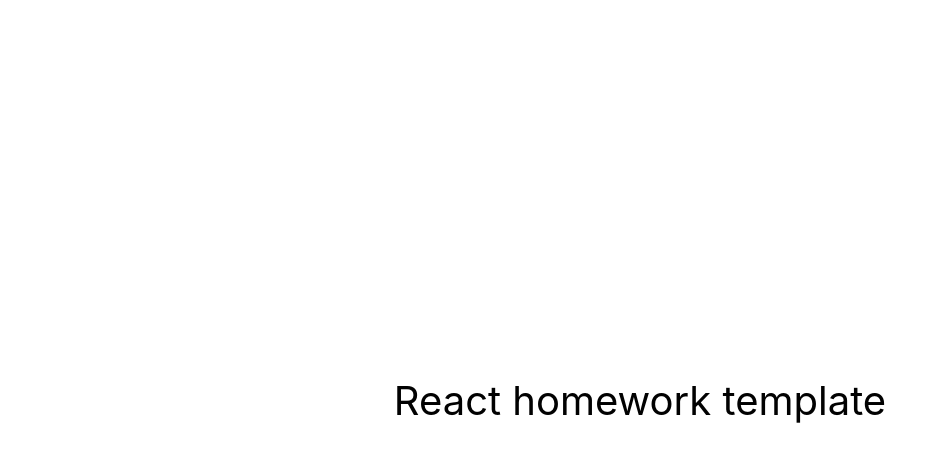
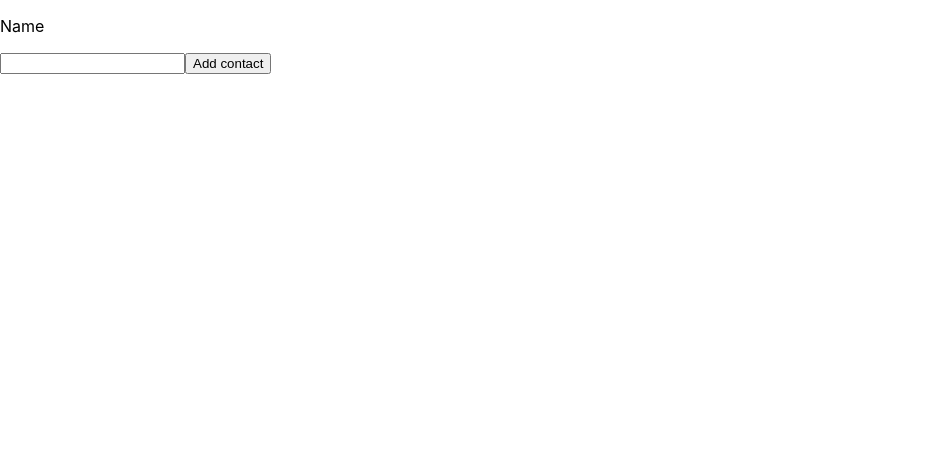
Before and after one commit to NataliiaSav/goit-react-hw-02-phonebook, a React (Create React App) app: page / in a window 1280 px wide. Shown: the top 462 px of the page, without its empty margins (0-947 px from the left). Built offline with nearby package versions, Linux system fonts and the light colour scheme.

Commit message:
add files

```diff
--- a/package.json
+++ b/package.json
@@ -1,8 +1,8 @@
 {
-  "name": "react-homework-template",
+  "name": "goit-react-hw-02-phonebook",
   "version": "0.1.0",
   "private": true,
-  "homepage": "https://goitacademy.github.io/react-homework-template/",
+  "homepage": "https://NataliiaSav.github.io/goit-react-hw-02-phonebook",
   "dependencies": {
     "@testing-library/jest-dom": "^5.16.3",
     "@testing-library/react": "^12.1.4",
--- a/src/components/App.jsx
+++ b/src/components/App.jsx
@@ -1,16 +1,7 @@
+import { ContactForm } from "./ContactForm/ContactForm"
+
 export const App = () => {
   return (
-    <div
-      style={{
-        height: '100vh',
-        display: 'flex',
-        justifyContent: 'center',
-        alignItems: 'center',
-        fontSize: 40,
-        color: '#010101'
-      }}
-    >
-      React homework template
-    </div>
+    <ContactForm/>
   );
 };
--- /dev/null
+++ b/src/components/ContactForm/ContactForm.jsx
@@ -0,0 +1,33 @@
+import React, { Component } from "react";
+export class ContactForm extends Component {
+    state = {
+  contacts: [],
+  name: ''
+    }
+
+    handleChange = event => {
+        const {name, value} = event.currentTarget
+        this.setState({
+            [name]: value
+        })
+    }
+    render() {
+        return (
+            <form>
+                <label>
+                    <p>Name</p>
+                    <input
+                        value={this.state.name}
+                        onChange={this.handleChange}
+                        type="tel"
+                        name="number"
+                        pattern="\+?\d{1,4}?[-.\s]?\(?\d{1,3}?\)?[-.\s]?\d{1,4}[-.\s]?\d{1,4}[-.\s]?\d{1,9}"
+                        title="Phone number must be digits and can contain spaces, dashes, parentheses and can start with +"
+                        required
+                    />
+                </label>
+                <button type='submit'>Add contact</button>
+            </form>
+        );
+    }
+}
```
Also changed, not shown: 1 other file (tests, documents, lock files or other folders).
